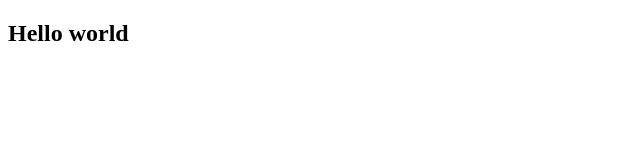
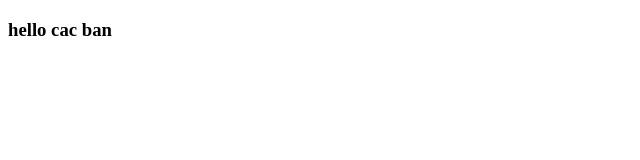
Before and after one commit to nguyen3306/GitBrush, a plain HTML site: page index.html in a window 1280 px wide. Shown: the whole page, without its empty margins (0-640 px from the left). Drawn offline with Linux system fonts and the light colour scheme.

Commit message:
Update index.html

```diff
--- a/index.html
+++ b/index.html
@@ -6,6 +6,6 @@
     <title>Document</title>
 </head>
 <body>
-    <h2>Hello world</h2>
+    <h3>hello cac ban</h3>
 </body>
 </html>
```
